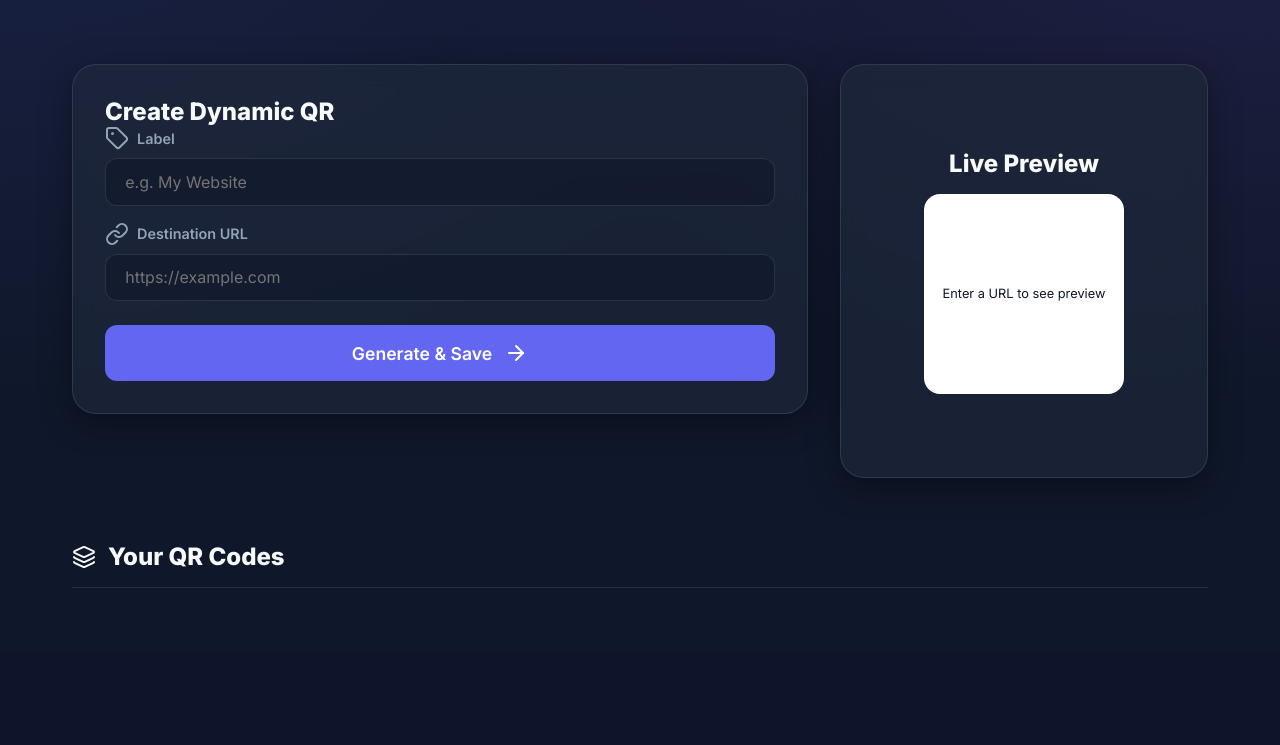
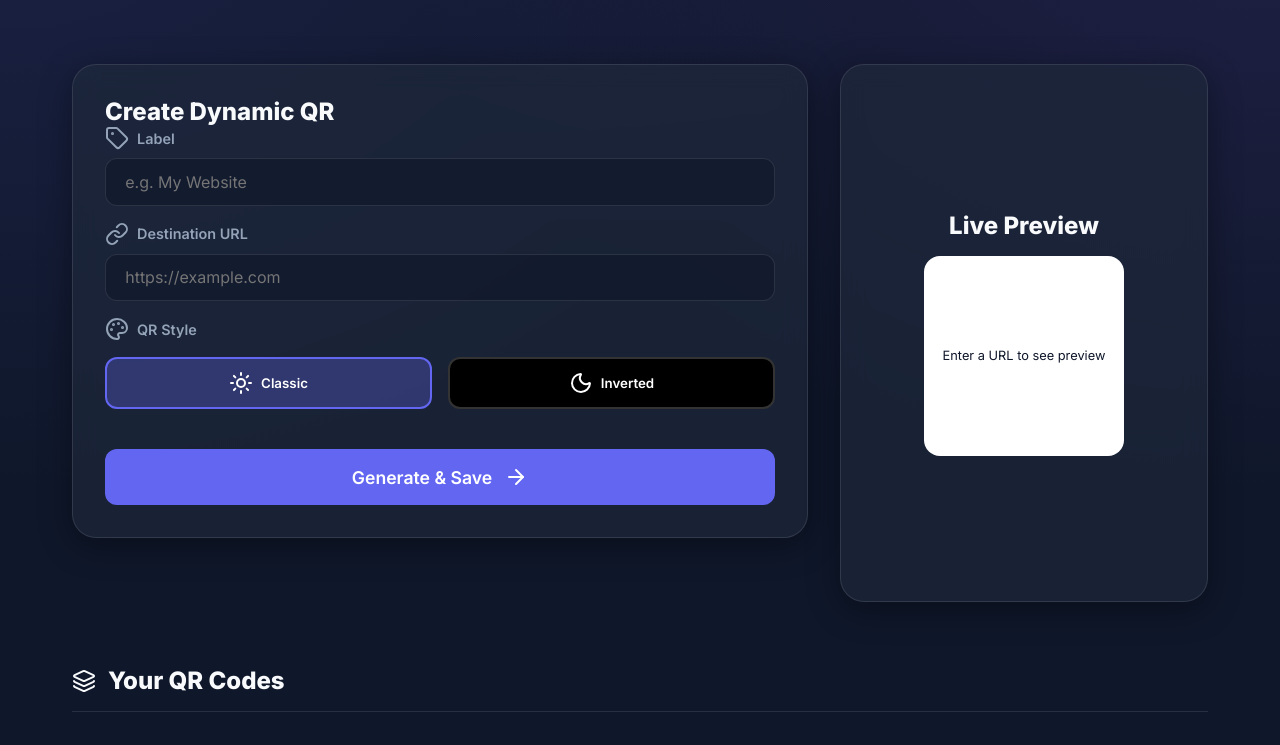
Before and after one commit to naman-pasricha/Dynamic_QR_Code, a Flask app: page / in a window 1280 px wide. Shown: the part 180-925 px from the top of the page. Before the commit the page ends 768 px from the top, so only its background shows below. Run offline with Flask 3, Linux system fonts and the light colour scheme.

Commit message:
Add inverted QR code style selection (Black background, White QR)

```diff
--- a/app.py
+++ b/app.py
@@ -21,6 +21,8 @@ class QRCodeData(db.Model):
     label = db.Column(db.String(100), nullable=False)
     short_code = db.Column(db.String(10), unique=True, nullable=False)
     target_url = db.Column(db.String(500), nullable=False)
+    fill_color = db.Column(db.String(20), default="black")
+    back_color = db.Column(db.String(20), default="white")
     created_at = db.Column(db.DateTime, default=datetime.utcnow)
 
     def __repr__(self):
@@ -38,6 +40,8 @@ def index():
 def create_qr():
     label = request.form.get('label')
     target_url = request.form.get('target_url')
+    fill_color = request.form.get('fill_color', 'black')
+    back_color = request.form.get('back_color', 'white')
 
     if not label or not target_url:
         return redirect(url_for('index'))
@@ -45,7 +49,7 @@ def create_qr():
     # Generate a unique short code
     short_code = str(uuid.uuid4())[:8]
 
-    new_qr = QRCodeData(label=label, short_code=short_code, target_url=target_url)
+    new_qr = QRCodeData(label=label, short_code=short_code, target_url=target_url, fill_color=fill_color, back_color=back_color)
     db.session.add(new_qr)
     db.session.commit()
 
@@ -57,7 +61,7 @@ def create_qr():
     qr.add_data(redirect_url)
     qr.make(fit=True)
 
-    img = qr.make_image(fill_color="black", back_color="white")
+    img = qr.make_image(fill_color=new_qr.fill_color, back_color=new_qr.back_color)
     # Named as "1", "2", etc.
     img_name = f"{new_qr.id}.png"
     img_path = os.path.join(app.config['UPLOAD_FOLDER'], img_name)
--- a/templates/index.html
+++ b/templates/index.html
@@ -160,6 +160,47 @@
             gap: 0.75rem;
             padding: 1rem !important;
             font-size: 1.1rem;
+            margin-top: 1rem;
+        }
+
+        /* Style Selector */
+        .style-selector {
+            display: flex;
+            gap: 1rem;
+            margin-top: 0.5rem;
+        }
+
+        .style-btn {
+            flex: 1;
+            padding: 0.75rem;
+            border-radius: 0.75rem;
+            border: 2px solid var(--border-color);
+            background: rgba(15, 23, 42, 0.4);
+            color: var(--text-muted);
+            cursor: pointer;
+            transition: all 0.3s ease;
+            display: flex;
+            align-items: center;
+            justify-content: center;
+            gap: 0.5rem;
+            font-weight: 600;
+        }
+
+        .style-btn.active {
+            border-color: var(--primary);
+            background: var(--accent-glow);
+            color: white;
+        }
+
+        .style-btn.inverted-style {
+            background: #000;
+            color: #fff;
+            border-color: #333;
+        }
+
+        .style-btn.inverted-style.active {
+            border-color: var(--primary);
+            box-shadow: 0 0 15px var(--accent-glow);
         }
 
         /* Preview Box */
@@ -348,6 +389,19 @@
                             <label><i data-lucide="link"></i> Destination URL</label>
                             <input type="url" name="target_url" id="urlInput" placeholder="https://example.com" required>
                         </div>
+                        <div class="field">
+                            <label><i data-lucide="palette"></i> QR Style</label>
+                            <div class="style-selector">
+                                <button type="button" id="styleDefault" class="style-btn active">
+                                    <i data-lucide="sun"></i> Classic
+                                </button>
+                                <button type="button" id="styleInverted" class="style-btn inverted-style">
+                                    <i data-lucide="moon"></i> Inverted
+                                </button>
+                            </div>
+                            <input type="hidden" name="fill_color" id="fillColor" value="black">
+                            <input type="hidden" name="back_color" id="backColor" value="white">
+                        </div>
                     </div>
                     <button type="submit" class="btn-primary main-submit">
                         <span>Generate & Save</span>
@@ -437,15 +491,59 @@
         });
 
         urlInput.addEventListener('input', (e) => {
-            const val = e.target.value;
+            updatePreview();
+        });
+
+        // Theme Selection
+        const styleDefault = document.getElementById('styleDefault');
+        const styleInverted = document.getElementById('styleInverted');
+        const fillColor = document.getElementById('fillColor');
+        const backColor = document.getElementById('backColor');
+        const previewBox = document.getElementById('previewBox');
+
+        function updatePreview() {
+            const val = urlInput.value;
+            const dark = fillColor.value;
+            const light = backColor.value;
+
+            // Clear previous QR
+            qrcodePreview.innerHTML = '';
+
             if (val) {
-                qrcode.makeCode(val);
+                new QRCode(qrcodePreview, {
+                    text: val,
+                    width: 180,
+                    height: 180,
+                    colorDark: dark === 'white' ? '#ffffff' : '#0f172a',
+                    colorLight: light === 'black' ? '#000000' : '#ffffff'
+                });
                 previewText.style.display = 'none';
                 qrcodePreview.style.opacity = '1';
+
+                // Update preview box background
+                previewBox.style.background = light === 'black' ? '#000' : '#fff';
             } else {
                 qrcodePreview.style.opacity = '0';
                 previewText.style.display = 'block';
+                previewBox.style.background = '#fff';
+                previewText.style.color = '#0f172a';
             }
+        }
+
+        styleDefault.addEventListener('click', () => {
+            styleDefault.classList.add('active');
+            styleInverted.classList.remove('active');
+            fillColor.value = 'black';
+            backColor.value = 'white';
+            updatePreview();
+        });
+
+        styleInverted.addEventListener('click', () => {
+            styleInverted.classList.add('active');
+            styleDefault.classList.remove('active');
+            fillColor.value = 'white';
+            backColor.value = 'black';
+            updatePreview();
         });
 
         function openEditModal(id, label, url) {
```
